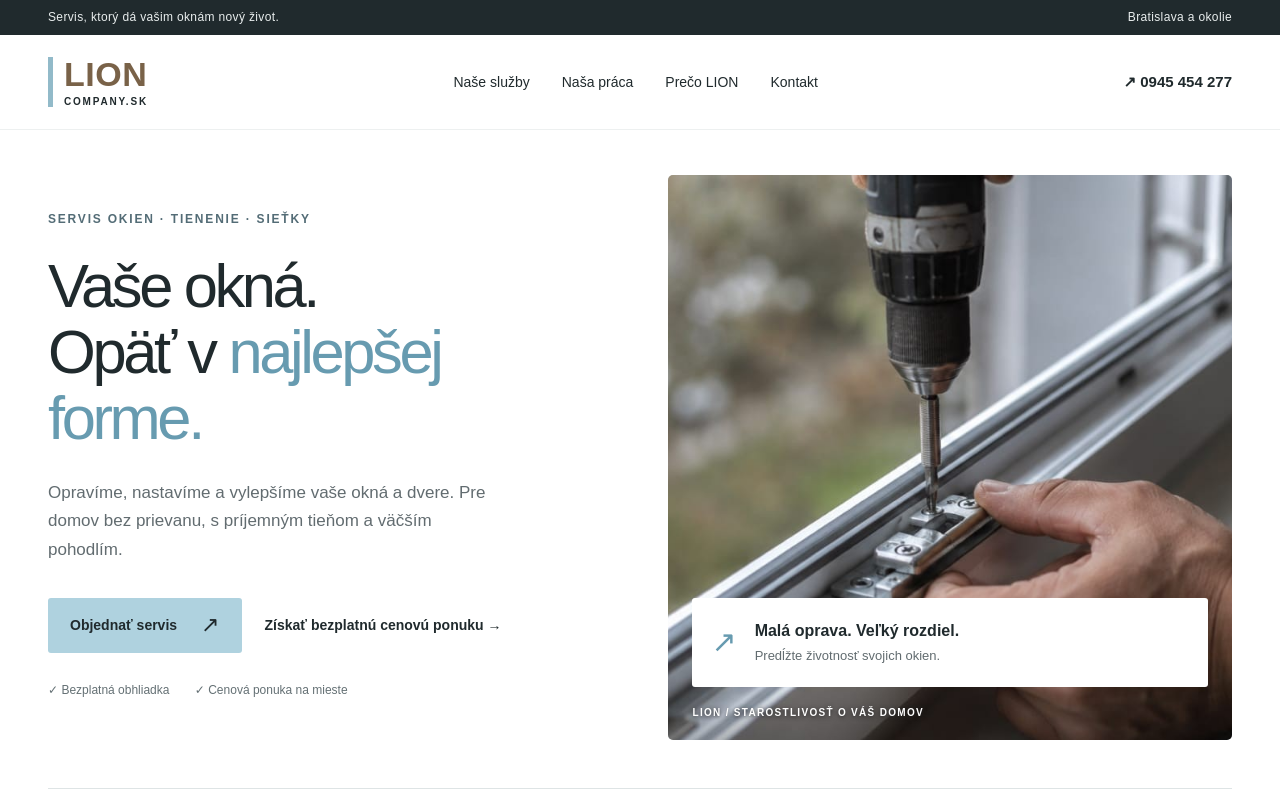
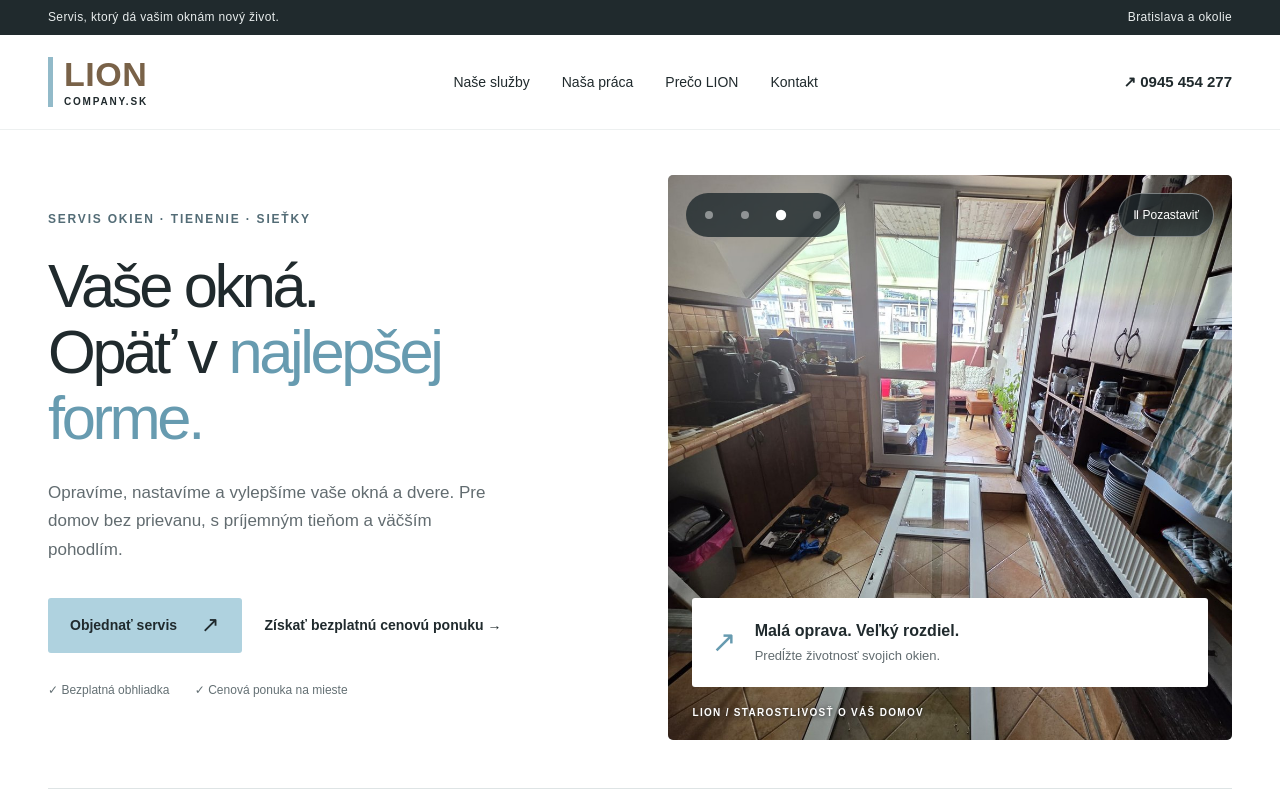
Before and after one commit to Jet-Ai/LionCompany.sk, a Next.js app: page / in a window 1280 px wide. Shown: the top 800 px of the page. Built offline with nearby package versions, Linux system fonts and the light colour scheme.

Commit message:
Rotate hero photos every second with playback controls

```diff
--- /dev/null
+++ b/app/components/HeroSlideshow.tsx
@@ -0,0 +1,42 @@
+"use client";
+import {useEffect,useState} from 'react';
+
+const photos=[
+  ['hero.jpg','Detail servisu okenného kovania'],
+  ['window.jpg','Starostlivosť o okenné rámy'],
+  ['door.jpg','Servis balkónových dverí'],
+  ['hardware.jpg','Komponenty okenného a dverového kovania'],
+];
+
+export default function HeroSlideshow(){
+  const [active,setActive]=useState(0);
+  const [paused,setPaused]=useState(false);
+  const [reducedMotion,setReducedMotion]=useState(true);
+  useEffect(()=>{
+    const preference=window.matchMedia('(prefers-reduced-motion: reduce)');
+    const update=()=>setReducedMotion(preference.matches);
+    update();
+    preference.addEventListener('change',update);
+    return ()=>preference.removeEventListener('change',update);
+  },[]);
+  useEffect(()=>{
+    if(paused||reducedMotion)return;
+    const timer=window.setInterval(()=>{
+      if(!document.hidden)setActive(current=>(current+1)%photos.length);
+    },1000);
+    return ()=>window.clearInterval(timer);
+  },[paused,reducedMotion]);
+  return <div className="hero-img" role="region" aria-label="Fotografie našej práce" aria-roledescription="prezentácia">
+    {photos.map(([src,alt],index)=>(
+      // These local photos are preloaded together to avoid gaps in the one-second rotation.
+      // eslint-disable-next-line @next/next/no-img-element
+      <img key={src} className={`hero-slide${index===active?' is-active':''}`} src={`/media/${src}`} alt={alt} aria-hidden={index!==active} fetchPriority={index===0?'high':'low'} decoding="async"/>
+    ))}
+    <div className="hero-slide-controls">
+      <div className="hero-slide-dots">{photos.map(([,alt],index)=><button key={alt} type="button" onClick={()=>{setActive(index);setPaused(true)}} aria-label={`Zobraziť fotografiu: ${alt}`} aria-pressed={active===index}><span/></button>)}</div>
+      {!reducedMotion&&<button type="button" className="hero-slide-pause" onClick={()=>setPaused(value=>!value)} aria-label={paused?'Spustiť prezentáciu':'Pozastaviť prezentáciu'}>{paused?'▶ Spustiť':'Ⅱ Pozastaviť'}</button>}
+    </div>
+    <div className="note"><span>↗</span><div><strong>Malá oprava. Veľký rozdiel.</strong><small>Predĺžte životnosť svojich okien.</small></div></div>
+    <div className="photo-label">LION / STAROSTLIVOSŤ O VÁŠ DOMOV</div>
+  </div>;
+}
--- a/app/page.tsx
+++ b/app/page.tsx
@@ -1,6 +1,7 @@
 "use client";
 import BeforeAfter from './components/BeforeAfter';
 import Header from './components/Header';
+import HeroSlideshow from './components/HeroSlideshow';
 import Footer from './components/Footer';
 import ContactForm from './components/ContactForm';
 const services=[
@@ -21,11 +22,7 @@ export default function Home(){
           <div className="actions"><a className="btn" href="#kontakt">Objednať servis <b>↗</b></a><a className="link" href="#kontakt">Získať bezplatnú cenovú ponuku →</a></div>
           <div className="trust">✓ Bezplatná obhliadka <span>✓ Cenová ponuka na mieste</span></div>
         </div>
-        <div className="hero-img">
-          <img src="/media/hero.jpg" alt="Detail servisu okenného kovania"/>
-          <div className="note"><span>↗</span><div><strong>Malá oprava. Veľký rozdiel.</strong><small>Predĺžte životnosť svojich okien.</small></div></div>
-          <div className="photo-label">LION / STAROSTLIVOSŤ O VÁŠ DOMOV</div>
-        </div>
+        <HeroSlideshow/>
       </section>
       <div className="benefits wrap"><span>Bezplatná obhliadka</span><span>Menej prievanu</span><span>Viac pohodlia</span><span>Dlhšia životnosť</span></div>
       <section className="section wrap" id="sluzby">
```
Also changed, not shown: app/globals.css.
